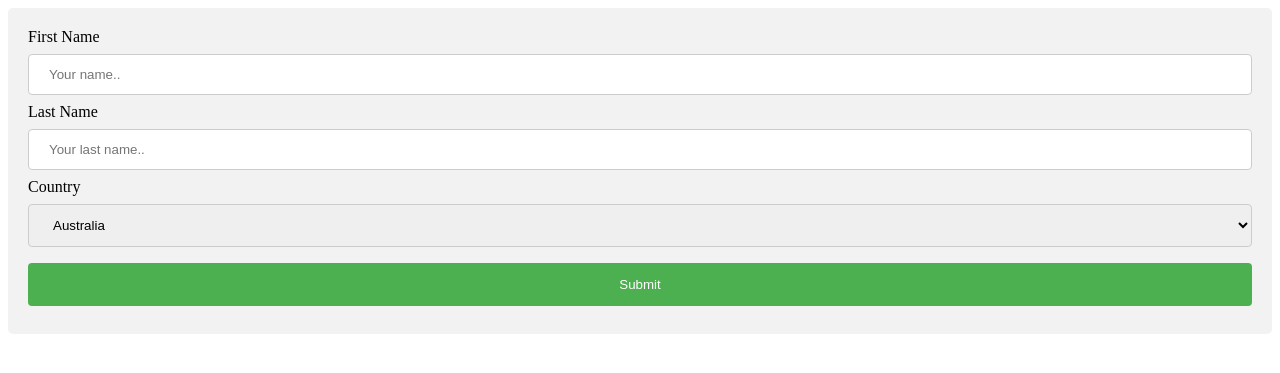
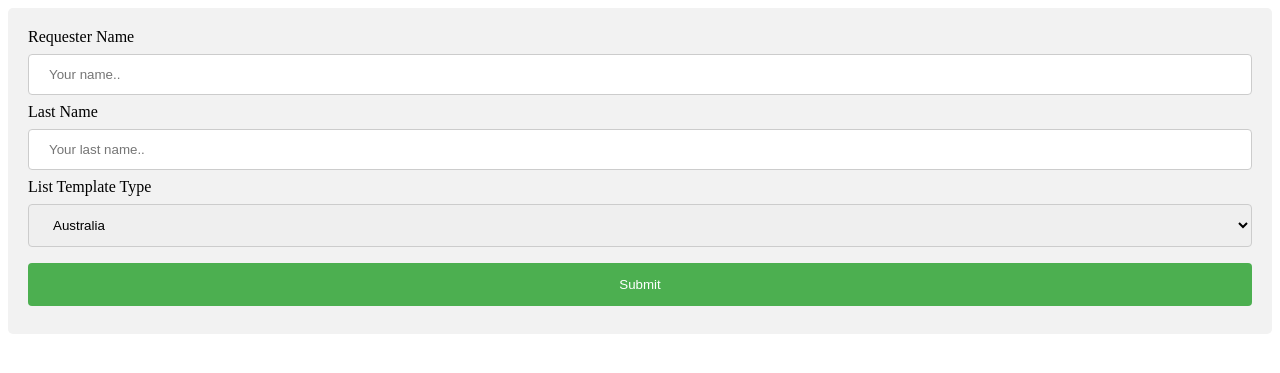
Before and after one commit to ChendrayanV/Events-2018-2019, a Node server app: page /newList/ in a window 1280 px wide. Shown: the top 373 px of the page. Run offline with Node 20, Linux system fonts and the light colour scheme.

Commit message:
intial commit

```diff
--- a/SPSEvents-SEP2018/views/newList.pug
+++ b/SPSEvents-SEP2018/views/newList.pug
@@ -10,12 +10,12 @@ html(lang="en")
     body
         div
             form(action='/action_page.php')
-                label(for='fname') First Name
+                label(for='fname') Requester Name
                 input#fname(type='text', name='firstname', placeholder='Your name..')
                 label(for='lname') Last Name
                 input#lname(type='text', name='lastname', placeholder='Your last name..')
-                label(for='country') Country
-                select#country(name='country')
+                label(for='listTemplateType') List Template Type
+                select#country(name='listTemplateType')
                     option(value='australia') Australia
                     option(value='canada') Canada
                     option(value='usa') USA
```
Also changed, not shown: 1 other file.
